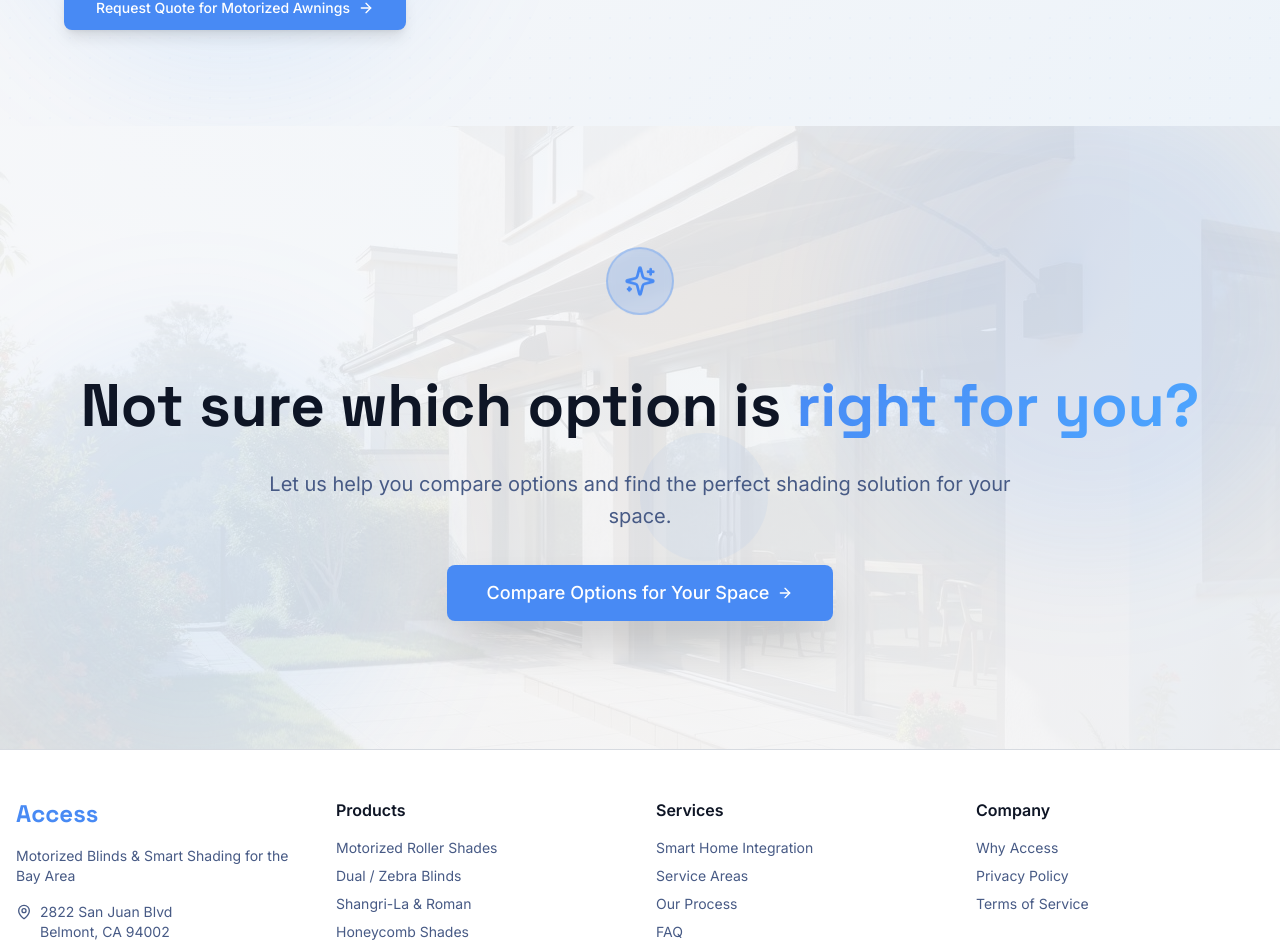
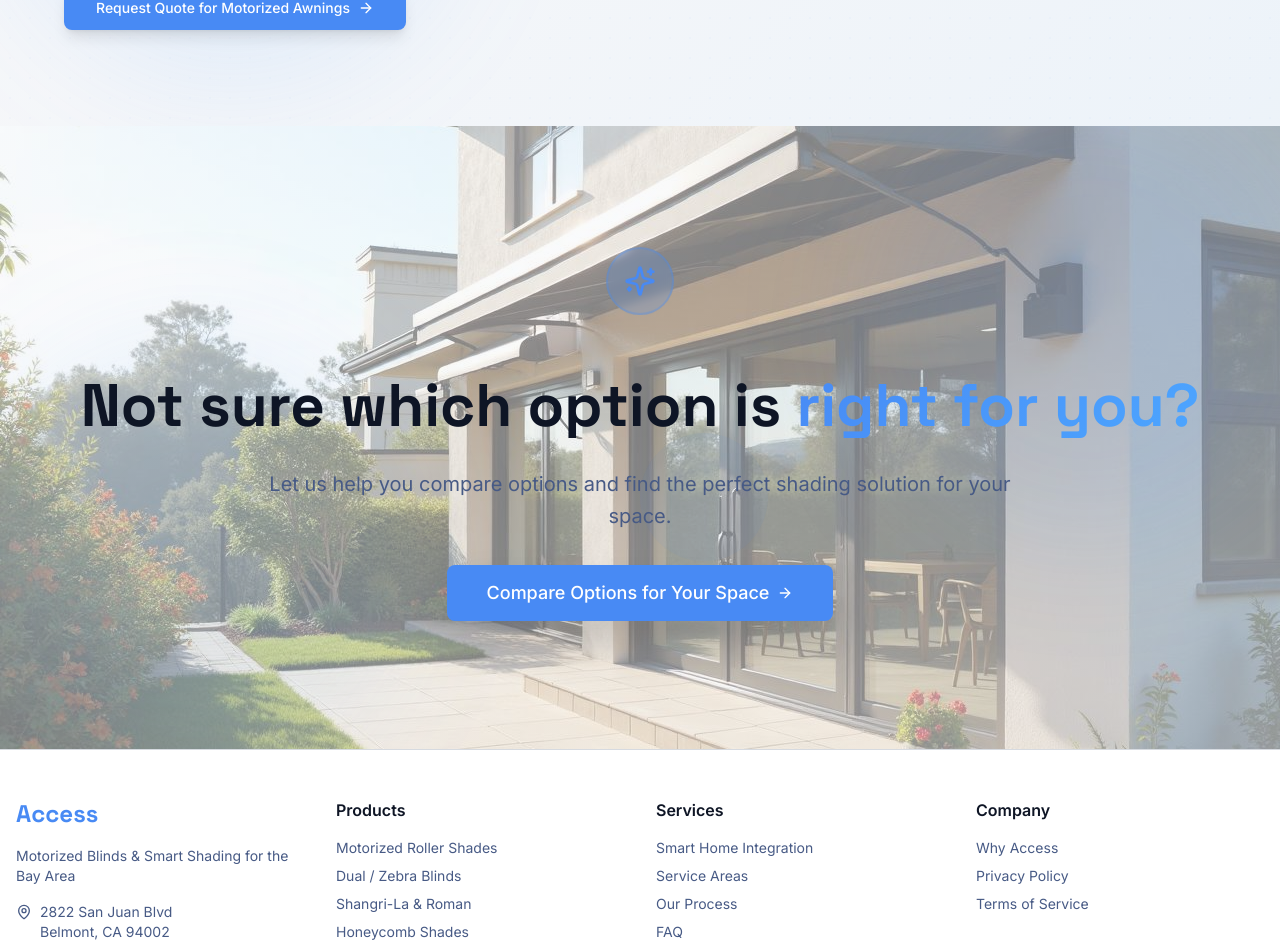
Before and after one commit to shray-jayn/bay-shade-sync, a React (Vite) app: page /products in a window 1280 px wide. Shown: the part 7734-8680 px from the top of the page. Built offline with nearby package versions, Linux system fonts and the light colour scheme; the HTML template or start-up script is replaced by a standard one.

Commit message:
Refine background image visibility

```diff
--- a/src/pages/Home.tsx
+++ b/src/pages/Home.tsx
@@ -258,7 +258,7 @@ export default function Home() {
       <section className="relative py-24 bg-gradient-to-br from-primary via-primary to-accent text-primary-foreground overflow-hidden">
         {/* Background Image */}
         <div className="absolute inset-0 z-0">
-          <div className="absolute inset-0 bg-gradient-to-br from-primary/90 via-primary/85 to-accent/90 z-10" />
+          <div className="absolute inset-0 bg-gradient-to-br from-primary/60 via-primary/50 to-accent/60 z-10" />
           <img
             src={consultationScene}
             alt="Consultation scene"
--- a/src/pages/Locations.tsx
+++ b/src/pages/Locations.tsx
@@ -118,7 +118,7 @@ export default function Locations() {
       <section className="relative py-28 bg-gradient-to-br from-primary/10 via-background to-accent/10 overflow-hidden">
         {/* Background Image */}
         <div className="absolute inset-0 z-0">
-          <div className="absolute inset-0 bg-gradient-to-br from-background/95 via-background/90 to-background/95 z-10" />
+          <div className="absolute inset-0 bg-gradient-to-br from-background/60 via-background/50 to-background/60 z-10" />
           <img
             src={cityLivingRoom}
             alt="Bay Area home with motorized shades"
--- a/src/pages/Products.tsx
+++ b/src/pages/Products.tsx
@@ -210,7 +210,7 @@ export default function Products() {
       <section className="relative py-32 bg-gradient-to-br from-primary/10 via-background to-accent/10 overflow-hidden">
         {/* Background Image */}
         <div className="absolute inset-0 z-0">
-          <div className="absolute inset-0 bg-gradient-to-br from-background/95 via-background/90 to-background/95 z-10" />
+          <div className="absolute inset-0 bg-gradient-to-br from-background/60 via-background/50 to-background/60 z-10" />
           <img
             src={outdoorShades}
             alt="Outdoor motorized shades"
--- a/src/pages/SmartHome.tsx
+++ b/src/pages/SmartHome.tsx
@@ -296,7 +296,7 @@ export default function SmartHome() {
       <section className="relative py-28 bg-gradient-to-br from-primary via-primary to-accent text-primary-foreground overflow-hidden">
         {/* Background Image */}
         <div className="absolute inset-0 z-0">
-          <div className="absolute inset-0 bg-gradient-to-br from-primary/90 via-primary/85 to-accent/90 z-10" />
+          <div className="absolute inset-0 bg-gradient-to-br from-primary/60 via-primary/50 to-accent/60 z-10" />
           <img
             src={smartControl}
             alt="Smart home control"
```
